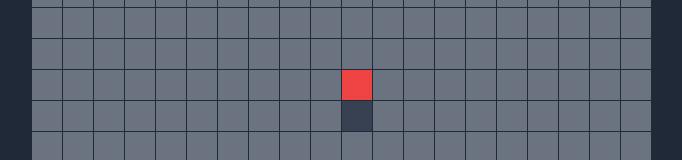
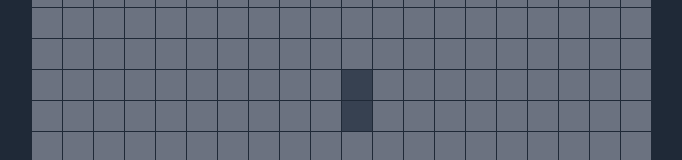
Before and after one commit to Topu-Roy/react-snake-game, a Next.js app: page / in a window 1280 px wide. Shown: the part 364-524 px from the top of the page, without its empty margins (299-981 px from the left). Built offline with nearby package versions, Linux system fonts and the light colour scheme.

Commit message:
fixed tailwind bug

```diff
--- a/src/components/Game.tsx
+++ b/src/components/Game.tsx
@@ -69,9 +69,9 @@
                 );
 
                 // * Rendering the food and snake body
-                if (isFoodHere) className = `${className} bg-green-500`;
-                if (isSnakeHeadHere) className = `${className} bg-red-500`;
-                if (isSnakeBodyHere) className = `${className} bg-gray-700`;
+                if (isFoodHere) className = "w-full h-full bg-green-500";
+                if (isSnakeHeadHere) className = "w-full h-full bg-red-500";
+                if (isSnakeBodyHere) className = "w-full h-full bg-gray-700";
 
                 let cell = <div className={className} key={`${row}+${col}`} />;
                 cellArray.push(cell);
@@ -109,6 +109,7 @@
         else {
             if (snakeDirection !== undefined) newSnakePosition.pop();
         }
+
 
         setSnakePosition(newSnakePosition);
     }
```
